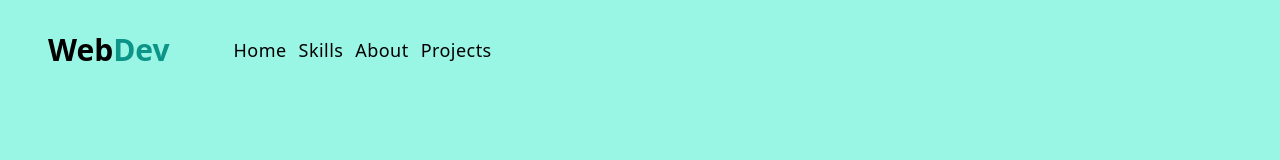
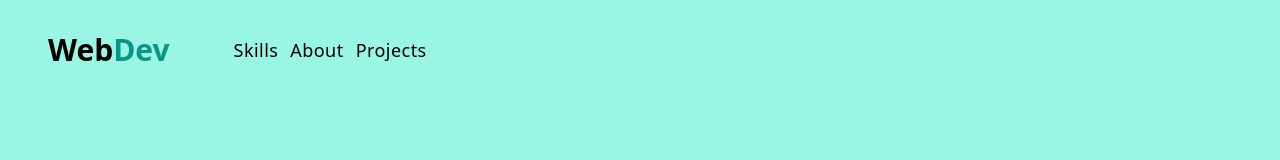
Before and after one commit to greluma/portafolio-react-tailwind, a React (Vite) app: page / in a window 1280 px wide. Shown: the top 160 px of the page. Built offline with nearby package versions, Linux system fonts and the light colour scheme.

Commit message:
home link

```diff
--- a/src/data.jsx
+++ b/src/data.jsx
@@ -2,7 +2,7 @@ import { nanoid } from 'nanoid';
 import { FaHtml5, FaJs, FaReact } from 'react-icons/fa';
 
 export const links = [
-  { id: nanoid(), href: '#home', text: 'home' },
+  // { id: nanoid(), href: '#home', text: 'home' },
   { id: nanoid(), href: '#skills', text: 'skills' },
   { id: nanoid(), href: '#about', text: 'about' },
   { id: nanoid(), href: '#projects', text: 'projects' },
```
